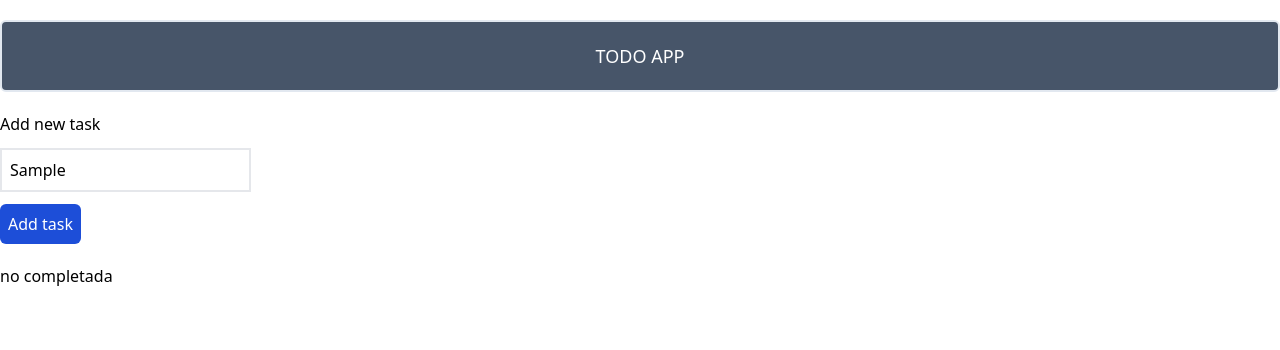
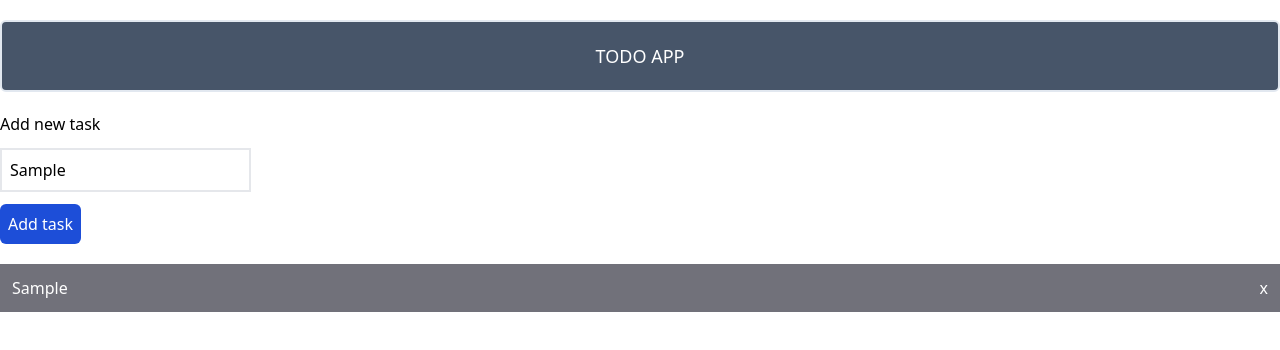
Before and after one commit to sruizpdev/react-todo, a React (Vite) app: page / in a window 1280 px wide. Both pictures are taken after typing "Sample" into the empty fields and a click on the input "Add task". Shown: the top 350 px of the page. Built offline with nearby package versions, Linux system fonts and the light colour scheme.

Commit message:
antes de eliminar tareas

```diff
--- a/src/components/FormNewTask.jsx
+++ b/src/components/FormNewTask.jsx
@@ -3,10 +3,19 @@ import { useState } from "react";
 const FormNewTask = ({ tasksList, setTasksList }) => {
   const [newTask, setNewTask] = useState("");
 
+  const generateID = () => {
+    return Date.now().toString(10) + Math.random().toString().substring(2);
+  };
   const handleForm = (e) => {
     e.preventDefault();
-    setTasksList([...tasksList,newTask]);
+    const taskObject = {
+      id: generateID(),
+      name: newTask,
+      complete: false,
+    };
+    setTasksList([...tasksList, taskObject]);
   };
+
   return (
     <form onSubmit={handleForm}>
       <label className="block" htmlFor="newTask">
--- a/src/components/ShowListTasks.jsx
+++ b/src/components/ShowListTasks.jsx
@@ -2,10 +2,11 @@ import React from "react";
 import Task from "./Task";
 
 const ShowListTasks = ({ tasksList }) => {
+
   return (
     <>
       {tasksList.map((task) => {
-        return <Task task={task} />;
+        return <Task key={task.id} task={task} />;
       })}
     </>
   );
--- a/src/components/Task.jsx
+++ b/src/components/Task.jsx
@@ -1,8 +1,10 @@
 const Task = ({ task }) => {
-  const { id, name, complete } = task;
+  const { id, name } = task;
+
+
   return (
-    <div>
-      {id} {name} {!complete ? "no completada" : "completada"}
+    <div className="flex justify-between bg-zinc-500 my-4 p-3 text-white">
+      {name} <input type="submit" value="x" onClick={()=>{console.log('pulsado para eliminar')}} />
     </div>
   );
 };
```
